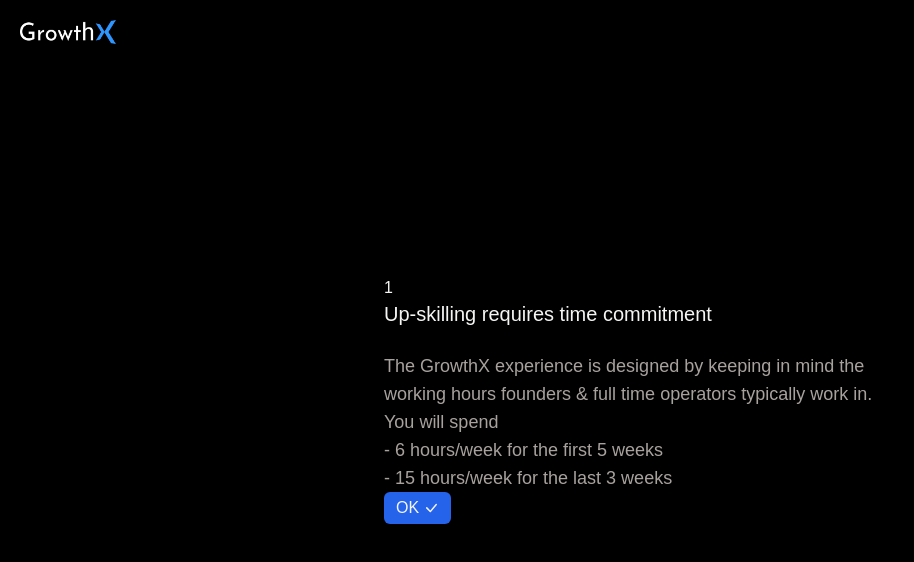
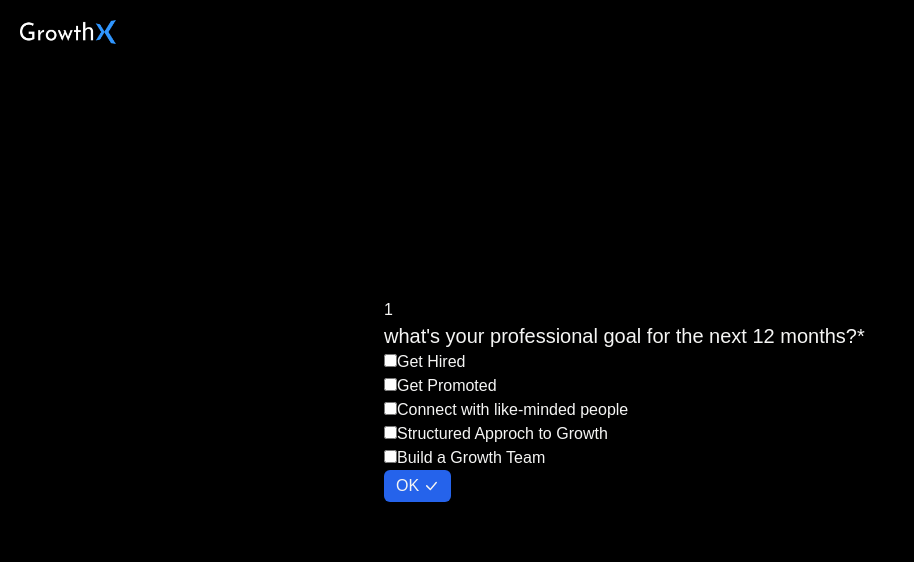
Before and after one commit to vanshika703/Typeform, a React (Create React App) app: page / in a window 1280 px wide. Shown: the top 562 px of the page, without its empty margins (0-914 px from the left). Built offline with nearby package versions, Linux system fonts and the light colour scheme.

Commit message:
feat: add inputs of type radio and checkbox

```diff
--- a/src/App.js
+++ b/src/App.js
@@ -5,11 +5,7 @@
 
 function App() {
   return (
-    // <div className="bg-[#000] h-screen w-screen">
     <FormContainer />
-    // <StartForm />
-    // </div>
-    //<Select/>
   );
 }
 
--- /dev/null
+++ b/src/components/CheckboxInput.js
@@ -0,0 +1,18 @@
+import React from "react";
+
+function CheckboxInput({ name, options }) {
+  return (
+    <>
+      {options.map((option) => {
+        return (
+          <div className="text-stone-100">
+            <input type="checkbox" name={name} value={option} />
+            <label for={option}>{option}</label>
+          </div>
+        )
+      })}
+    </>
+  );
+}
+
+export default CheckboxInput;
--- a/src/components/FormContainer.js
+++ b/src/components/FormContainer.js
@@ -6,6 +6,8 @@
 import logo from "../utils/img/logo.png";
 import StartForm from "./StartForm";
 import Select from "./Select";
+import RadioInput from "./RadioInput";
+import CheckboxInput from "./CheckboxInput";
 
 const FormContainer = () => {
   const [index, setIndex] = useState(0);
@@ -69,7 +71,22 @@
                   />
                 );
               case "select":
-                return <Select/>;
+                return <Select />;
+              case "radioInput":
+                return (
+                  <RadioInput
+                    name={formValues[index].name}
+                    options={formValues[index].options}
+                  />
+                );
+
+              case "checkboxInput":
+                return (
+                  <CheckboxInput
+                    name={formValues[index].name}
+                    options={formValues[index].options}
+                  />
+                );
               case "endPage":
                 return;
               default:
--- /dev/null
+++ b/src/components/RadioInput.js
@@ -0,0 +1,18 @@
+import React from "react";
+
+function RadioInput({ name, options }) {
+  return (
+    <>
+      {options.map((option) => {
+        return (
+          <div className="text-stone-100">
+            <input type="radio" name={name} value={option} />
+            <label for={option}>{option}</label>
+          </div>
+        )
+      })}
+    </>
+  );
+}
+
+export default RadioInput;
--- a/src/utils/constants.js
+++ b/src/utils/constants.js
@@ -1,5 +1,5 @@
 export const formData = [
-  {
+  /* {
     name: "startPage",
     question: "",
     value: "",
@@ -36,26 +36,34 @@
     fieldType: "select",
     type: "text",
     initalState: "",
-  },
-  {
+  }, */
+  /* {
     name: "role",
     question: "Your role in your company?",
     value: "",
     required: true,
     regex: "",
-    fieldType: "input",
+    fieldType: "radioInput",
     type: "radio",
     initalState: "",
-  },
+    options: ["Founder or CXO", "Product Team", "Marketing Team", "VC", "Other"]
+  }, */
   {
     name: "goal",
     question: "what's your professional goal for the next 12 months?",
     value: "",
     required: true,
     regex: "",
-    fieldType: "input",
+    fieldType: "checkboxInput",
     type: "checkbox",
     initalState: "",
+    options: [
+      "Get Hired",
+      "Get Promoted",
+      "Connect with like-minded people",
+      "Structured Approch to Growth",
+      "Build a Growth Team",
+    ],
   },
   {
     name: "email",
```
